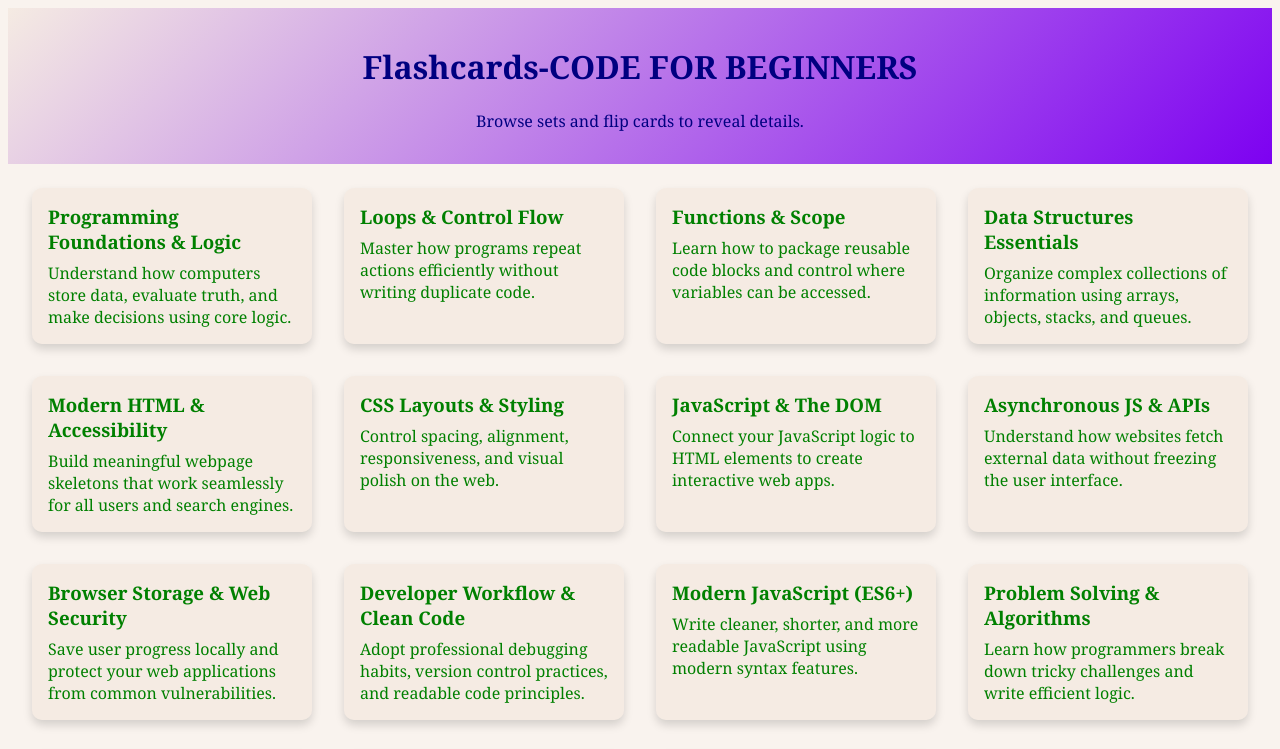
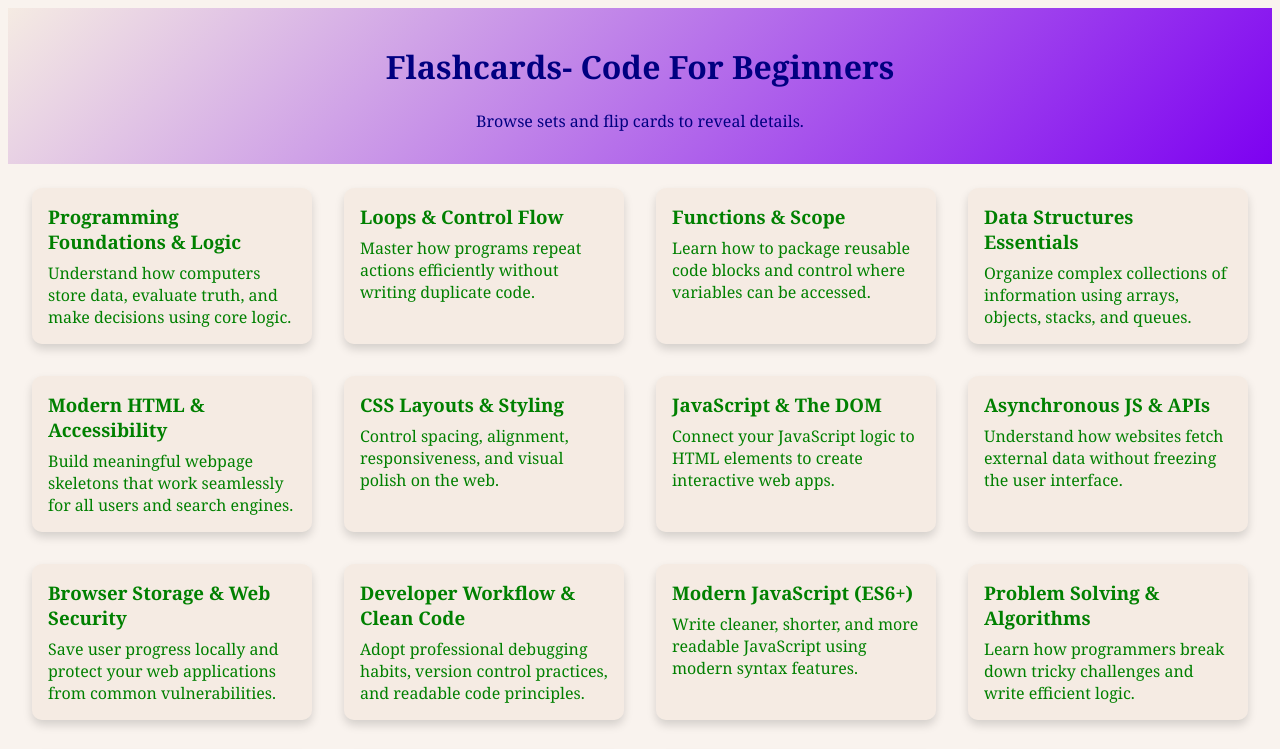
Before and after one commit to saanchi-tanisha/FLASHCARDS-CODE-FOR-BEGINNERS, a plain HTML site: page index.html in a window 1280 px wide. Shown: the top 749 px of the page. Drawn offline with Linux system fonts and the light colour scheme.

```diff
--- a/index.html
+++ b/index.html
@@ -8,7 +8,8 @@
   </head>
   <body>
     <header>
-      <h1>Flashcards-CODE FOR BEGINNERS</h1>
+      <title>Flashcards- Code for Beginners</title>
+      <h1>Flashcards- Code For Beginners</h1>
       <p>Browse sets and flip cards to reveal details.</p>
     </header>
     <main id="app"></main>
```
